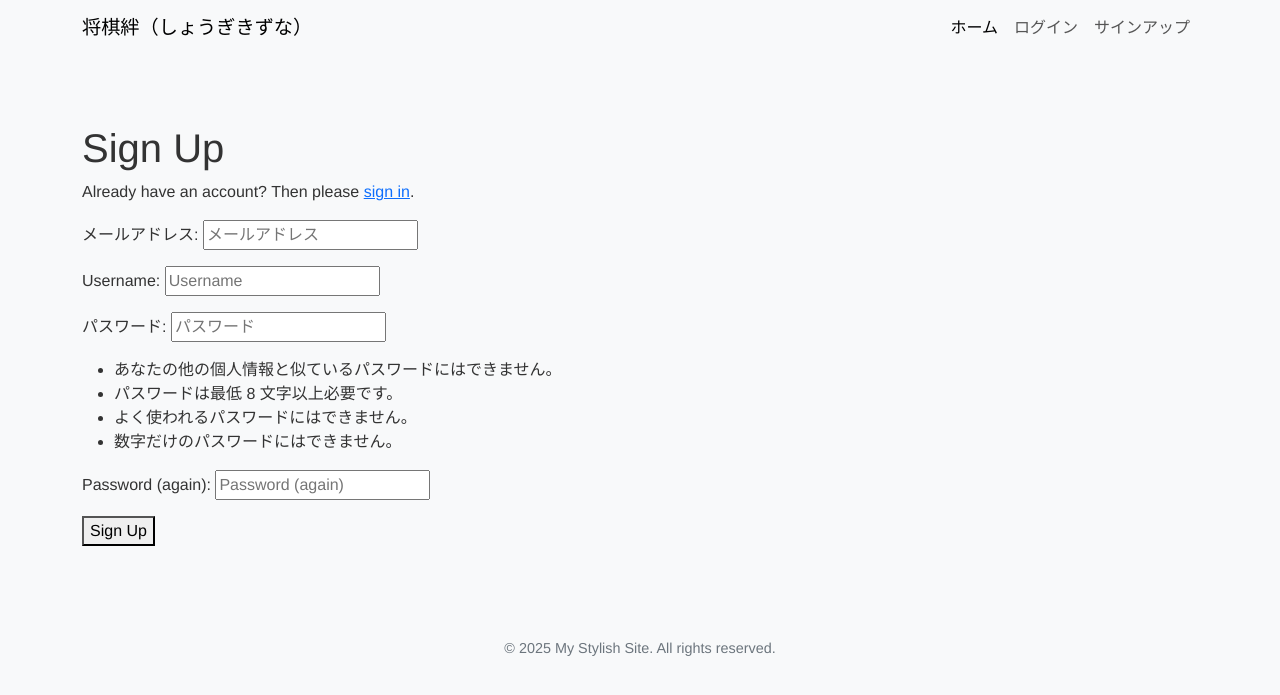
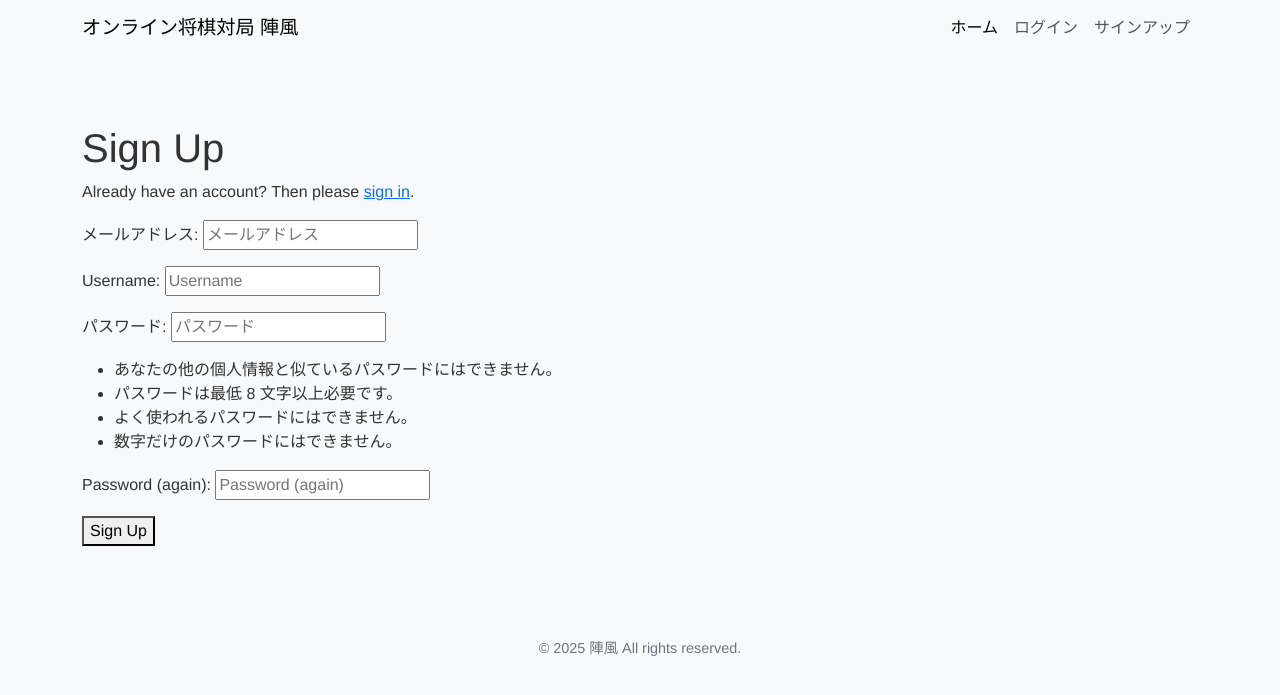
Before and after one commit to kenichikawaguchi/shogi_project, a Django app: page /accounts/signup/ in a window 1280 px wide. Shown: the top 695 px of the page. Run offline with Django 5.2, Linux system fonts and the light colour scheme; some libraries are stand-ins or nearby versions.

Commit message:
modify site name

```diff
--- a/templates/base.html
+++ b/templates/base.html
@@ -5,7 +5,7 @@
 <head>
     <meta charset="utf-8">
     <meta name="viewport" content="width=device-width, initial-scale=1">
-    <title>{% block title %}将棋絆{% endblock %}</title>
+    <title>{% block title %}陣風{% endblock %}</title>
     <!-- Bootstrap CSS -->
     <link href="https://cdn.jsdelivr.net/npm/bootstrap@5.3.0/dist/css/bootstrap.min.css" rel="stylesheet"
       integrity="geWF76RCwLtnZ8qwWowPQNguL3RmwHVBC9FhGdlKrxdiJJigb/j/68SIy3Te4Bkz" crossorigin="anonymous">
@@ -19,7 +19,7 @@
     <!-- ナビゲーションバー -->
     <nav class="navbar navbar-expand-lg navbar-light bg-light">
         <div class="container">
-            <a class="navbar-brand" href="{% url 'home' %}">将棋絆（しょうぎきずな）</a>
+            <a class="navbar-brand" href="{% url 'home' %}">オンライン将棋対局 陣風</a>
             <button class="navbar-toggler" type="button" data-bs-toggle="collapse"
                     data-bs-target="#navbarNav" aria-controls="navbarNav" aria-expanded="false"
                     aria-label="Toggle navigation">
@@ -82,7 +82,7 @@
     <!-- フッター -->
     <footer class="bg-light text-center py-4">
         <div class="container">
-            <p class="mb-0">&copy; 2025 My Stylish Site. All rights reserved.</p>
+            <p class="mb-0">&copy; 2025 陣風 All rights reserved.</p>
         </div>
     </footer>
 
--- a/templates/home.html
+++ b/templates/home.html
@@ -11,7 +11,7 @@
       {% endif %}
   <div class="container mt-4">
     <div class="text-center mb-4">
-      <h1>将棋絆（しょうぎきずな）へようこそ！</h1>
+      <h1>オンライン将棋対局 陣風へようこそ！</h1>
       <p>対局相手とリアルタイムで将棋を楽しみましょう。</p>
       <!-- 対局開始ボタン。クリックすると new_match ビューへリダイレクト -->
       {% if user.is_authenticated %}
--- a/templates/matches/board.html
+++ b/templates/matches/board.html
@@ -4,7 +4,7 @@
 <head>
   <meta charset="UTF-8">
   <meta name="viewport" content="width=device-width, initial-scale=1">
-  <title>将棋絆対局{{ match.id }}</title>
+  <title>陣風対局{{ match.id }}</title>
   <!-- Bootstrap 5 CSS CDN -->
   <link href="https://cdn.jsdelivr.net/npm/bootstrap@5.3.0/dist/css/bootstrap.min.css" rel="stylesheet"
         integrity="sha384-9ndCyUaIbzAi2FUVXJi0CjmCapSmO7SnpJef0486qhLnuZ2cdeRhO02iuK6FUUVM" crossorigin="anonymous">
@@ -20,7 +20,7 @@
   <!-- レスポンシブなナビゲーションバー -->
   <nav class="navbar navbar-expand-lg navbar-light bg-light">
     <div class="container-fluid">
-      <a class="navbar-brand" href="#">将棋絆 対局ID: {{ match.id }}</a>
+      <a class="navbar-brand" href="#">陣風対局ID: {{ match.id }}</a>
       <button class="navbar-toggler" type="button" data-bs-toggle="collapse"
               data-bs-target="#navbarSupportedContent" aria-controls="navbarSupportedContent"
               aria-expanded="false" aria-label="Toggle navigation">
@@ -760,7 +760,7 @@ gameSocket.onclose = function(e) {
   {% endif %}
   setTimeout(function () {
     location.reload();
-  }, 10000);
+  }, 15000);
 </script>
 </body>
 </html>
```
